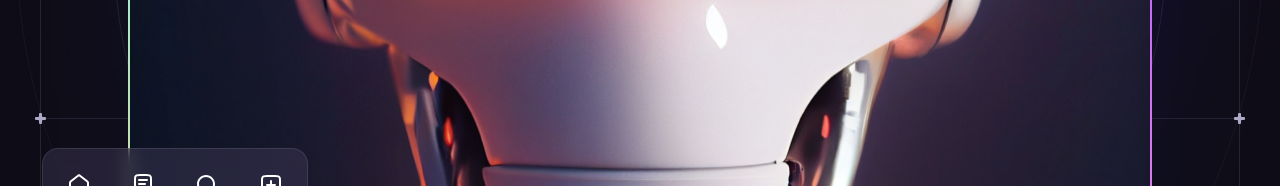
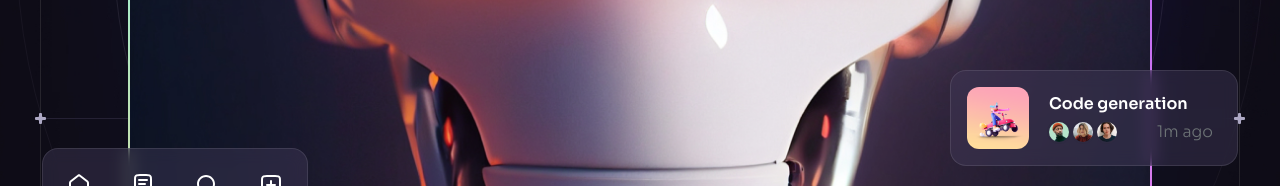
Before and after one commit to kutaysahindev/brainwave, a React (Vite) app: page / in a window 1280 px wide. Shown: the part 766-952 px from the top of the page. Built offline with nearby package versions, Linux system fonts and the light colour scheme.

Commit message:
Add Notification.jsx

```diff
--- a/src/components/Hero.jsx
+++ b/src/components/Hero.jsx
@@ -6,6 +6,7 @@
 import { heroIcons } from "../constants";
 import { ScrollParallax } from "react-just-parallax";
 import Generating from "./Generating";
+import Notification from "./Notification";
 
 const Hero = () => {
   const parallaxRef = useRef(null);
@@ -54,7 +55,6 @@
                   height={490}
                   alt="AI"
                 />
-
                 <Generating className="absolute left-4 right-4 bottom-5 md:left-1/2 md:right-auto md:bottom-8 md:w-[31rem] md:-translate-x-1/2  " />
 
                 <ScrollParallax isAbsolutelyPositioned>
@@ -65,6 +65,13 @@
                       </li>
                     ))}
                   </ul>
+                </ScrollParallax>
+
+                <ScrollParallax isAbsolutelyPositioned>
+                  <Notification
+                    className="hidden absolute -right-[5.5rem] bottom-[11rem] w-[18rem] xl:flex "
+                    title="Code generation"
+                  />
                 </ScrollParallax>
               </div>
             </div>
--- /dev/null
+++ b/src/components/Notification.jsx
@@ -0,0 +1,46 @@
+import { notification1 } from "../assets";
+import { notificationImages } from "../constants";
+
+const Notification = ({ className, title }) => {
+  return (
+    <div
+      className={`${
+        className || ""
+      } flex items-center p-4 pr-6 bg-n-9/40 border backdrop-blur border-n-1/10 rounded-2xl gap-5 `}
+    >
+      <img
+        src={notification1}
+        width={62}
+        height={62}
+        alt="image"
+        className="rounded-xl"
+      />
+
+      <div className="flex-1">
+        <h6 className="mb-1 font-semibold text-base">{title}</h6>
+
+        <div className="flex items-center justify-between">
+          <ul className="flex -m-0.5">
+            {notificationImages.map((item, index) => (
+              <li
+                key={index}
+                className="flex w-6 h-6 border-2 border-n-12 rounded-full overflow-hidden"
+              >
+                <img
+                  src={item}
+                  className="w-full"
+                  width={20}
+                  height={20}
+                  alt={item}
+                />
+              </li>
+            ))}
+          </ul>
+          <div className="body-2 text-n-13">1m ago</div>
+        </div>
+      </div>
+    </div>
+  );
+};
+
+export default Notification;
```
